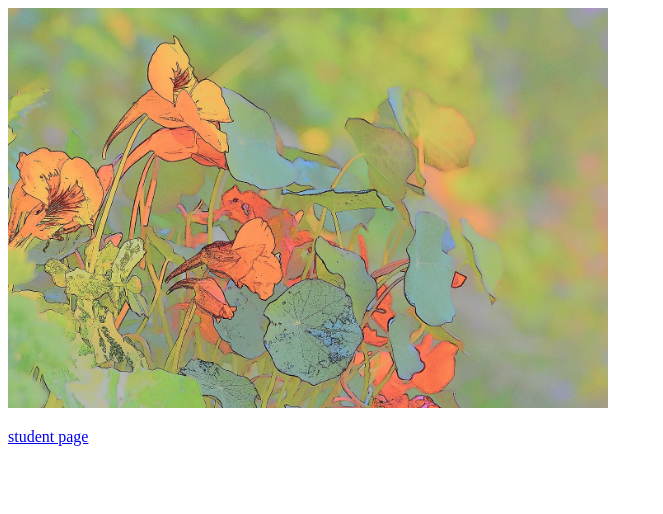
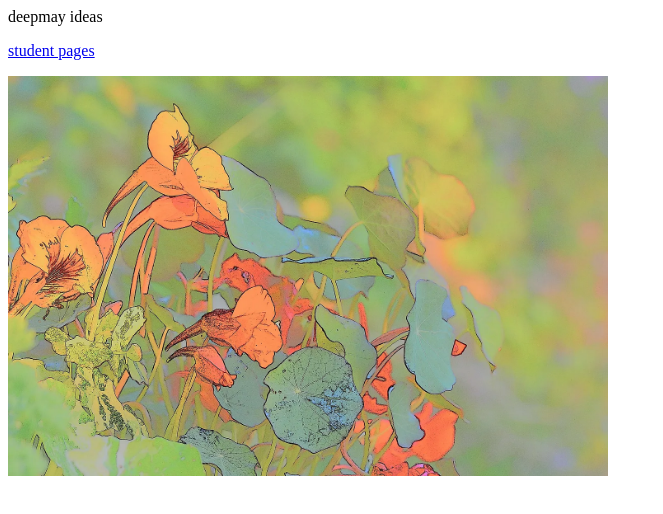
Before and after one commit to njberg/Nick, a plain HTML site: page index.html in a window 1280 px wide. Shown: the whole page, without its empty margins (0-663 px from the left). Drawn offline with Linux system fonts and the light colour scheme.

Commit message:
Update index.html

```diff
--- a/index.html
+++ b/index.html
@@ -33,14 +33,15 @@
 <!DOCTYPE html>
 
 <html>
+    <head>
+        deepmay ideas
+    </head>
     <body>
-<img src="./flower.webp"
-    width = 600
-    height = 400/>
-
-<p>
-    <a href="https://deepmay.github.io/students.deepmay.net/">student page</a>
-</p>
-
-</body>
+        <p>
+            <a href="https://deepmay.github.io/students.deepmay.net/">student pages</a>
+        </p>
+        <img src="./flower.webp"
+             width = 600
+             height = 400/>
+    </body>
 </html>
```
